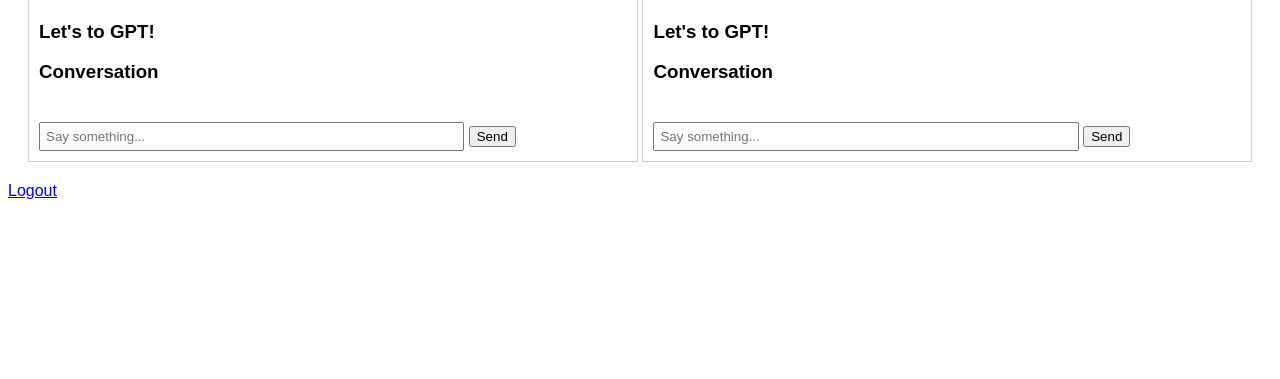
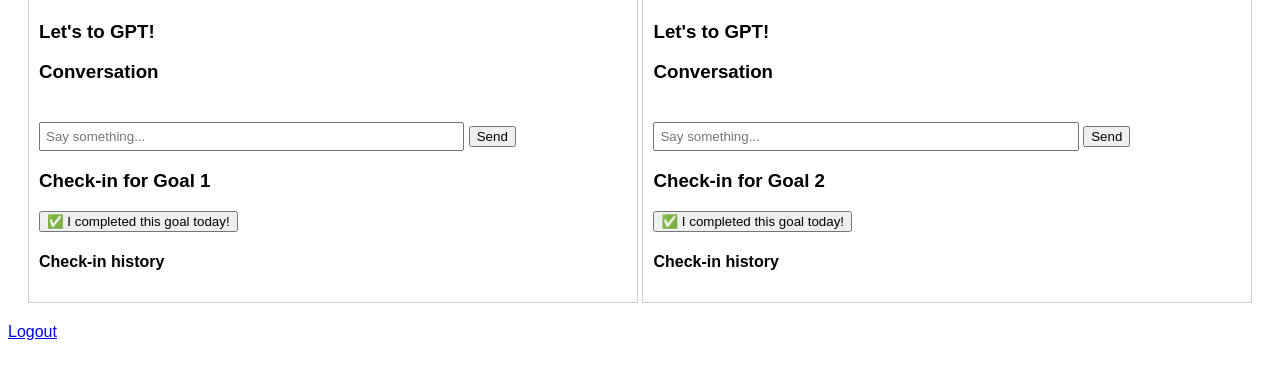
Before and after one commit to shinchuanchenne/motivational_coach, a Flask app: template templates/index.html in a window 1280 px wide. Shown: the part 192-571 px from the top of the page. Run offline with Flask 3, Linux system fonts and the light colour scheme; the template is opened without the code that fills it, so the values that code supplies are empty.

Commit message:
finished check-in system

```diff
--- a/app.py
+++ b/app.py
@@ -3,6 +3,7 @@ from openai import OpenAI
 from werkzeug.security import generate_password_hash, check_password_hash
 import sqlite3
 import os
+import datetime
 from dotenv import load_dotenv
 
 #Loading API
@@ -89,7 +90,7 @@ def goal_setting():
 
         tone1 = "encouraging"
         tone2 = "strict"
-        # 儲存到資料庫
+        # Save to db
         db = get_db()
         db.execute(
             "INSERT INTO goals (user_id, goal_text, tone) VALUES (?, ?, ?)",
@@ -136,7 +137,7 @@ def index():
     if 'user_id' not in session:
         return redirect(url_for('login'))
 
-    #Get two data
+    import datetime
     db = get_db()
     goals = db.execute(
         "SELECT id, goal_text, tone FROM goals WHERE user_id = ? ORDER BY id",
@@ -146,7 +147,71 @@ def index():
     goal1_id = goals[0]['id']
     goal2_id = goals[1]['id']
 
-    # Chat history
+    response = ""
+
+    if request.method == "POST":
+        goal_id = int(request.form["goal_id"])
+        today = datetime.date.today()
+
+        # Check whether is "check-in" request.
+        if 'checkin' in request.form:
+            if request.form.get("checkin") == '1':
+                today = datetime.date.today()
+                already = db.execute(
+                    "SELECT * FROM checkins WHERE user_id = ? AND goal_id = ? AND date = ?",
+                    (session['user_id'], goal_id, today)
+                ).fetchone()
+
+                if not already:
+                    db.execute(
+                        "INSERT INTO checkins (user_id, goal_id, date, completed) VALUES (?, ?, ?, ?)",
+                        (session['user_id'], goal_id, today, True)
+                    )
+                    db.commit()
+                    flash("Check-in recorded!")
+                else:
+                    flash("You've already checked in today!")
+
+                return redirect(url_for('index'))
+            elif request.form["checkin"] == "0":
+                # Undo check-in
+                db.execute(
+                    "DELETE FROM checkins WHERE user_id = ? AND goal_id = ? AND date = ?",
+                    (session['user_id'], goal_id, today)
+                )
+                db.commit()
+                flash("Check-in undone!")
+            return redirect(url_for('index'))
+
+        # Otherwise it is "GPT Conversation"
+        user_input = request.form["user_input"]
+        goal = next((g for g in goals if g["id"] == goal_id), None)
+        tone = goal["tone"] if goal else "encouraging"
+
+        instruction = "You are a funny assistant, always with a lot of humour."
+        if tone == "strict":
+            instruction = "You are a strict and demanding coach who pushes the user to do better."
+        elif tone == "encouraging":
+            instruction = "You are a warm and supportive coach who praises the user and encourages them."
+
+        completion = client.responses.create(
+            model="gpt-3.5-turbo",
+            input=user_input,
+            instructions=instruction
+        )
+        response = completion.output_text
+
+        db.execute(
+            "INSERT INTO conversations (user_id, goal_id, role, message) VALUES (?, ?, ?, ?)",
+            (session['user_id'], goal_id, "user", user_input)
+        )
+        db.execute(
+            "INSERT INTO conversations (user_id, goal_id, role, message) VALUES (?, ?, ?, ?)",
+            (session['user_id'], goal_id, "gpt", response)
+        )
+        db.commit()
+
+    # No matter both check-in or conversation need to update the newest record
     history1 = db.execute(
         "SELECT role, message, timestamp FROM conversations WHERE user_id = ? AND goal_id = ? ORDER BY timestamp ASC",
         (session['user_id'], goal1_id)
@@ -157,59 +222,39 @@ def index():
         (session['user_id'], goal2_id)
     ).fetchall()
 
-    #Received form
-    response = ""
+    checkins1 = db.execute(
+        "SELECT date, completed FROM checkins WHERE user_id = ? AND goal_id = ? ORDER BY date DESC",
+        (session['user_id'], goal1_id)
+    ).fetchall()
 
-    if request.method == "POST":
-        user_input = request.form["user_input"]
-        goal_id = int(request.form["goal_id"])
+    checkins2 = db.execute(
+        "SELECT date, completed FROM checkins WHERE user_id = ? AND goal_id = ? ORDER BY date DESC",
+        (session['user_id'], goal2_id)
+    ).fetchall()
 
-        goal = next((g for g in goals if g["id"] == goal_id), None)
-        tone = goal["tone"] if goal else "encouraging"
+    today = datetime.date.today()
+    checked1 = db.execute(
+        "SELECT * FROM checkins WHERE user_id = ? AND goal_id = ? AND date = ?",
+        (session['user_id'], goal1_id, today)
+    ).fetchone()
 
-        # Build instruction based on tone
-        instruction = "You are a funny assistant, always with a lot of humour."  # 預設
-        if tone == "strict":
-            instruction = "You are a strict and demanding coach who pushes the user to do better."
-        elif tone == "encouraging":
-            instruction = "You are a warm and supportive coach who praises the user and encourages them."
+    checked2 = db.execute(
+        "SELECT * FROM checkins WHERE user_id = ? AND goal_id = ? AND date = ?",
+        (session['user_id'], goal2_id, today)
+    ).fetchone()
 
-
-        #Call chatgpt
-        completion = client.responses.create(
-          model="gpt-3.5-turbo",
-            input=user_input,
-            instructions=instruction
-        )
-        response = completion.output_text
-
-        #　Save to conversations
-        db = get_db()
-        db.execute(
-            "INSERT INTO conversations (user_id, goal_id, role, message) VALUES (?, ?, ?, ?)",
-            (session['user_id'], goal_id, "user", user_input)
-            )
-
-        db.execute(
-            "INSERT INTO conversations (user_id, goal_id, role, message) VALUES (?, ?, ?, ?)",
-            (session['user_id'], goal_id, "gpt", response)
-            )
-        db.commit()
-
-        #Second time (including new one in history)
-        history1 = db.execute(
-            "SELECT role, message, timestamp FROM conversations WHERE user_id = ? AND goal_id = ? ORDER BY timestamp ASC",
-            (session['user_id'], goal1_id)
-        ).fetchall()
-
-        history2 = db.execute(
-            "SELECT role, message, timestamp FROM conversations WHERE user_id = ?  AND goal_id = ? ORDER BY timestamp ASC",
-            (session['user_id'], goal2_id)
-        ).fetchall()
-
-        #print(completion)
-        print(response)
-    return render_template("index.html", response=response, session=session, goals=goals, history1=history1, history2=history2)
+    return render_template(
+        "index.html",
+        response=response,
+        session=session,
+        goals=goals,
+        history1=history1,
+        history2=history2,
+        checkins1=checkins1,
+        checkins2=checkins2,
+        checked1=checked1,
+        checked2=checked2
+    )
 
 @app.route("/logout")
 def logout():
--- a/templates/index.html
+++ b/templates/index.html
@@ -90,6 +90,26 @@
                 <input type="text" name="user_input" placeholder="Say something..." required>
                 <button type="submit">Send</button>
             </form>
+
+
+            <h3>Check-in for Goal 1</h3>
+            <form method="POST">
+                <input type="hidden" name="goal_id" value="{{goals[0]['id']}}">
+                {% if checked1 %}
+                    <input type="hidden" name="checkin" value="0">
+                    <button type="submit">↩️ Undo check-in</button>
+                {% else %}
+                    <input type="hidden" name="checkin" value="1">
+                    <button type="submit">✅ I completed this goal today!</button>
+                {% endif %}
+            </form>
+
+            <h4> Check-in history</h4>
+            <ul>
+                {% for c in checkins1 %}
+                <li>{{ c['date'] }} - {{ 'v' if c['completed'] else 'x' }}</li>
+                {% endfor %}
+            </ul>
         </div>
         <div class="column">
             <h2>Your second goal is {{ goals[1]['goal_text'] }}.</h2>
@@ -118,9 +138,43 @@
                 <input type="text" name="user_input" placeholder="Say something..." required>
                 <button type="submit">Send</button>
             </form>
+
+
+            <h3>Check-in for Goal 2</h3>
+            <form method="POST">
+                <input type="hidden" name="goal_id" value="{{goals[1]['id']}}">
+                {% if checked2 %}
+                    <input type="hidden" name="checkin" value="0">
+                    <button type="submit">↩️ Undo check-in</button>
+                {% else %}
+                    <input type="hidden" name="checkin" value="1">
+                    <button type="submit">✅ I completed this goal today!</button>
+                {% endif %}
+            </form>
+
+            <h4> Check-in history</h4>
+            <ul>
+                {% for c in checkins2 %}
+                <li>{{ c['date'] }} - {{ 'v' if c['completed'] else 'x' }}</li>
+                {% endfor %}
+            </ul>
         </div>
     </div>
 
     <a href="/logout">Logout</a>
 </body>
+<script>
+    function toggleCheckin(button) {
+        if (button.dataset.checked === "true") {
+            // Undo
+            button.innerText = " I completed this goal today!";
+            button.dataset.checked = "false";
+        } else {
+            // Mark as checked
+            button.innerText = "↩️ Undo check-in";
+            button.dataset.checked = "true";
+        }
+    }
+    </script>
+
 </html>
```
Also changed, not shown: storage/check_db.py (renamed from check_db.py).
